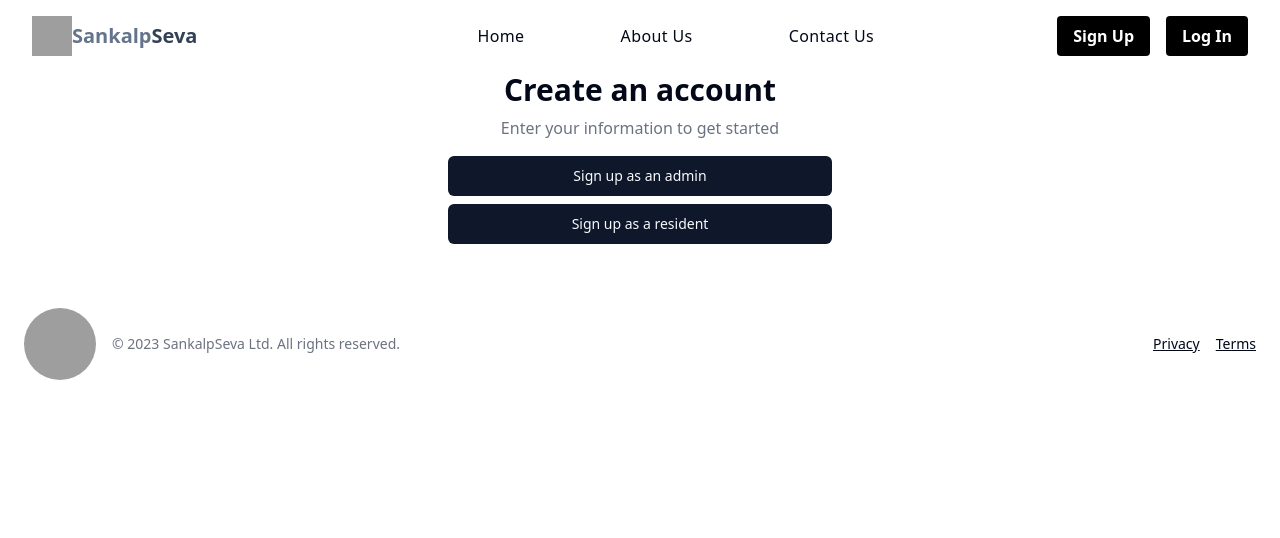
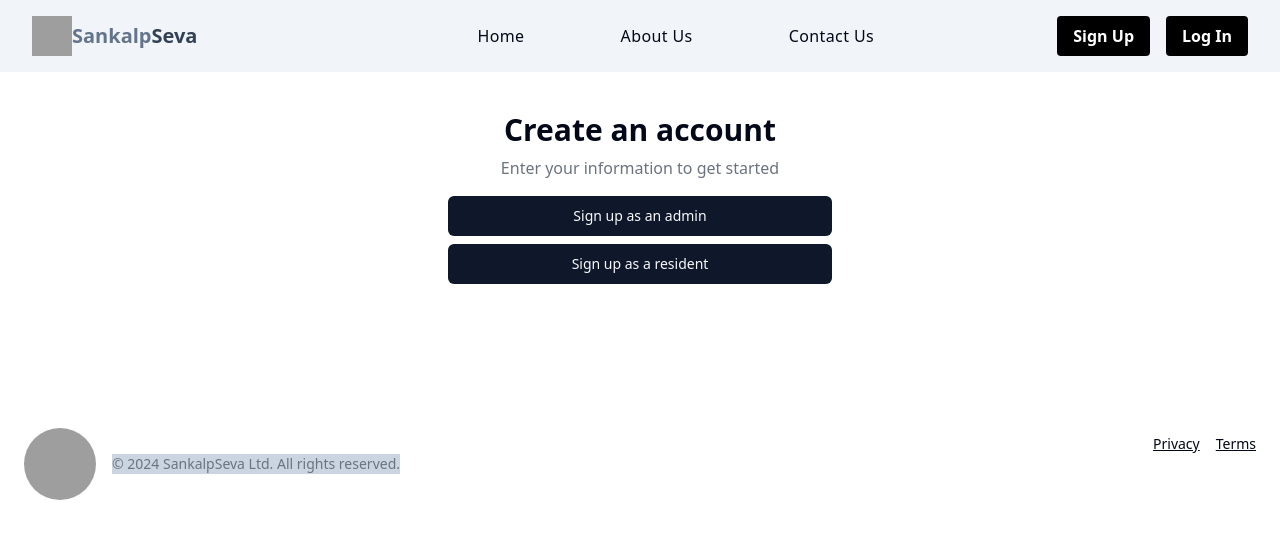
Before and after one commit to KunalGarg-PEC/Project-EIC, a React (Vite) app in the folder client/: page /signup in a window 1280 px wide. Shown: the top 538 px of the page. Built offline with nearby package versions, Linux system fonts and the light colour scheme; grey boxes are pictures that could not be loaded.

Commit message:
some changes

```diff
--- a/client/src/components/Footer.jsx
+++ b/client/src/components/Footer.jsx
@@ -9,9 +9,9 @@ import { Link } from 'react-router-dom'
 
 export default function Footer() {
   return (
-    <footer className="w-full py-6">
-      <div className="container flex items-center justify-between px-4 md:px-6">
-        <div className="flex items-center space-x-4">
+    <footer className="w-full py-6 mt-10">
+      <div className="container flex items-center justify-between px-4 md:px-6 mt-10">
+        <div className="flex items-center space-x-4 mt-10">
           <img
             alt="Logo"
             className="rounded-full"
@@ -23,8 +23,8 @@ export default function Footer() {
             }}
             width="72"
           />
-          <p className="text-xs text-gray-500 sm:text-sm dark:text-gray-400">
-            © 2023 SankalpSeva Ltd.  All rights reserved.
+          <p className="text-xs text-gray-500 sm:text-sm dark:text-gray-400 bg-slate-300" >
+            © 2024 SankalpSeva Ltd.  All rights reserved.
           </p>
         </div>
         <div className="flex items-center space-x-4">
--- a/client/src/components/Header.jsx
+++ b/client/src/components/Header.jsx
@@ -3,8 +3,8 @@ import { Link } from 'react-router-dom';
 
 export default function Header() {
   return (
-    <div className="flex flex-col">
-      <header className="bg-white py-4">
+    <div className="flex flex-col ">
+      <header className="bg-slate-100 py-4 ">
         <div className="mx-auto px-4 sm:px-6 lg:px-8 flex justify-between items-center">
           <div className="flex items-center">
             <Link to='/' className="flex items-center">
--- a/client/src/components/HomePage.jsx
+++ b/client/src/components/HomePage.jsx
@@ -14,19 +14,16 @@ export default function HomePage() {
     <div className="flex flex-col min-h-screen">
 
       <main className="flex-grow">
-      <section class="w-full pt-12 border-y" data-id="12">
-  <div class="px-4 flex justify-center" data-id="13">
-    <div class="grid max-w-[1300px] mx-auto gap-4 px-4 sm:px-6 md:px-10 md:grid-cols-2 md:gap-16" data-id="14">
+<section class="w-full pt-12 border-y bg-slate-400" data-id="12 " >
+  <div className="px-4 flex justify-center" data-id="13">
+    <div className="grid max-w-[1300px] mx-auto gap-4 px-4 sm:px-6 md:px-10 md:grid-cols-2 md:gap-16" data-id="14">
       <div data-id="15">
-        <h1 class="lg:leading-tighter text-3xl font-bold tracking-tighter sm:text-4xl md:text-5xl xl:text-[3.4rem] 2xl:text-[3.75rem] text-center" data-id="16">
+        <h1 className="lg:leading-tighter mt-11 text-3xl font-bold tracking-tighter sm:text-4xl md:text-5xl xl:text-[3.4rem] 2xl:text-[3.75rem] text-center" data-id="16">
           The complete platform for your solutions.
         </h1>
       </div>
-      <div class="flex flex-col items-start space-y-4" data-id="17">
-        <p class="mx-auto max-w-[700px] text-gray-500 md:text-xl/relaxed lg:text-base/relaxed xl:text-xl/relaxed dark:text-gray-400" data-id="18">
-          Beautifully designed components that you can copy and paste
-          into your apps. Accessible. Customizable. Open Source.
-        </p>
+      <div className="flex flex-col items-start space-y-4" data-id="17">
+        <img className="rounded-full w-50 h-50" src="https://images.pexels.com/photos/5691515/pexels-photo-5691515.jpeg?auto=compress&cs=tinysrgb&w=600" alt="img-desc" />
       </div>
     </div>
   </div>
--- a/client/src/components/LogIn.jsx
+++ b/client/src/components/LogIn.jsx
@@ -24,7 +24,7 @@ export default function LogIn() {
   return (
 
     <>
-   <div className="flex flex-col items-center justify-center mb-10">
+   <div className="flex flex-col items-center justify-center mt-10 mb-10 ">
   <div className="w-full space-y-4">
     <div className="space-y-2 text-center">
       <h1 className="text-3xl font-bold">Login</h1>
--- a/client/src/components/SignUp.jsx
+++ b/client/src/components/SignUp.jsx
@@ -27,7 +27,7 @@ export default function SignUp() {
         <div className="flex justify-center">
           <div className="w-full space-y-4">
             <div className="space-y-2 text-center">
-              <h1 className="text-3xl font-bold">Create an account</h1>
+              <h1 className="text-3xl font-bold mt-10">Create an account</h1>
               <p className="text-gray-500 dark:text-gray-400">
                 Enter your information to get started
               </p>
--- a/client/src/components/SignUpAsResident.jsx
+++ b/client/src/components/SignUpAsResident.jsx
@@ -44,7 +44,7 @@ export default function SignUpAsResident() {
               <Label htmlFor="id">Unique ID</Label>
               <Input id="id" placeholder="Enter your unique ID" required />
             </div>
-            <Button className="w-full">Submit</Button>
+            <Button className="w-20">Submit</Button>
           </div>
         </div>
       </div>
```
